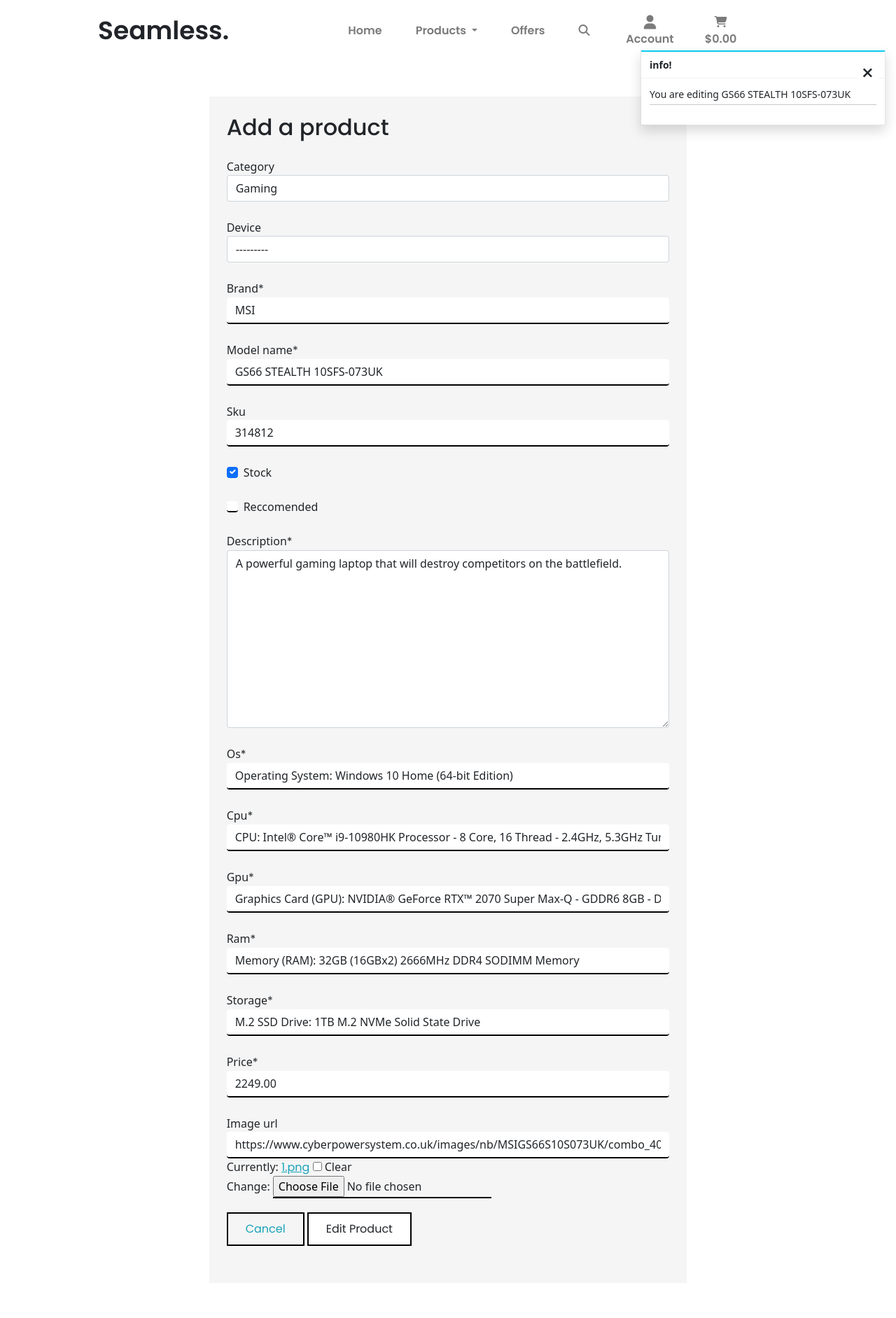
After one commit to Code-Institute-Submissions/full-stack-milestone-1, a Django app: page /products/edit/1/ in a window 1280 px wide. The commit adds this page. Shown: the whole page at 70% size. Run offline with Django 3.2, Linux system fonts and the light colour scheme; the visitor is signed in with stand-in values (Sample User, id 1); data comes from the database, SQL or seed files in the repository; data that the repository does not hold is empty; some libraries are stand-ins or nearby versions.

Commit message:
Edit functionality working

```diff
--- a/cart/templates/cart/cart.html
+++ b/cart/templates/cart/cart.html
@@ -4,7 +4,6 @@
 <div class="container">
     <div class="row cart-banner">
         <h2>Your cart</h2>
-        <a href="" class="btn btn-outline-white">CHECKOUT</a>
     </div>
 </div>
 
@@ -42,8 +41,7 @@
                                 <img class="img-fluid" src="{{ MEDIA_URL }}noimage.png" alt="{{ item.product.name }}">
                             {% endif %}
                                 <div class="ml-3 d-inline-block align-middle">
-                                    <h5 class="mb-0"> <a href="#"
-                                            class="text-dark d-inline-block align-middle">{{ item.product.model_name }}</a>
+                                    <h5 class="mb-0">{{ item.product.model_name }}
                                     </h5><span class="text-muted font-weight-normal font-italic d-block">Brand:
                                         {{ item.product.brand }}</span>
                                 </div>
@@ -74,6 +72,7 @@
                     {% endfor %}
                 </tbody>
             </table>
+                    <a href="{% url 'checkout' %}" class="btn btn-black-bold">CHECKOUT</a>
         </div>
         <!-- End -->
         {% else %}
--- a/checkout/templates/checkout/checkout.html
+++ b/checkout/templates/checkout/checkout.html
@@ -31,7 +31,7 @@
                 {% for item in cart_items %}
                 <div class="row">
                     <div class="col-2 mb-1">
-                        <a href="{% url 'product_single' item.product.model_name %}">
+                        <a href="{% url 'product_single' item.product.pk %}">
                             {% if item.product.image %}
                             <img class="w-100" src="{{ item.product.image.url }}" alt="{{ product.model_name }}">
                             {% else %}
--- a/checkout/views.py
+++ b/checkout/views.py
@@ -60,7 +60,7 @@
             order.save()
             for item_id, item_data in cart.items():
                 try:
-                    product = Product.objects.get(id=item_id)
+                    product = Product.objects.get(pk=item_id)
                     if isinstance(item_data, int):
                         order_line_item = OrderLineItem(
                             order=order,
--- /dev/null
+++ b/products/templates/products/edit_product.html
@@ -0,0 +1,29 @@
+{% extends "base.html" %}
+
+{% block content %}
+
+<div class="container">
+    <div class="row">
+        <div class="col-lg-8 col-md-12 allauth-col">
+            <div class="allauth-form-inner-content">
+                <h2>Add a product</h2>
+                <form method="POST" action="{% url 'edit_product' product.pk %}" class="form mb-2" enctype="multipart/form-data">
+                    {% csrf_token %}
+                    {% for field in form %}
+                        {% if field.name != 'image' %}
+                            {{ field | as_crispy_field }}
+                        {% else %}
+                            {{ field }}
+                        {% endif %}
+                    {% endfor %}
+                    <div class="text-right">
+                        <a class="btn btn-outline-black rounded-0" href="{% url 'products' %}">Cancel</a>
+                        <button class="btn btn-black rounded-0" type="submit">Edit Product</button>
+                    </div>
+                </form>
+            </div>
+        </div>
+    </div>
+</div>
+
+{% endblock %}
--- a/products/urls.py
+++ b/products/urls.py
@@ -5,6 +5,6 @@
 urlpatterns = [
     path('', views.all_products, name='products'),
     path('add/', views.add_product, name='add_product'),
-    path('<product_id>/', views.product_single, name='product_single'),
-
+    path('<int:product_id>/', views.product_single, name='product_single'),
+    path('edit/<int:product_id>/', views.edit_product, name='edit_product'),
 ]
--- a/products/views.py
+++ b/products/views.py
@@ -71,7 +71,7 @@
 
 def product_single(request, product_id):
     # Will open the single product page
-    product = get_object_or_404(Product, model_name=product_id)
+    product = get_object_or_404(Product, pk=product_id)
 
     form = ReviewForm()
     # displays and assigns review model / form
@@ -112,7 +112,7 @@
         if form.is_valid():
             product = form.save()
             messages.success(request, 'Successfully added product!')
-            return redirect(reverse('product_detail', args=[product.id]))
+            return redirect(reverse('product_single', args=[product.pk]))
         else:
             messages.error(request, 'Failed to add product. Please ensure the form is valid.')
     else:
@@ -124,3 +124,32 @@
     }
 
     return render(request, template, context)
+
+
+@login_required
+def edit_product(request, product_id):
+    """ Edit a product in the store """
+    if not request.user.is_superuser:
+        messages.error(request, 'Sorry, only store owners can do that.')
+        return redirect(reverse('home'))
+
+    product = get_object_or_404(Product, pk=product_id)
+    if request.method == 'POST':
+        form = ProductForm(request.POST, request.FILES, instance=product)
+        if form.is_valid():
+            form.save()
+            messages.success(request, 'Successfully updated product!')
+            return redirect(reverse('product_single', args=[product.pk]))
+        else:
+            messages.error(request, 'Failed to update product. Please ensure the form is valid.')
+    else:
+        form = ProductForm(instance=product)
+        messages.info(request, f'You are editing {product.model_name}')
+
+    template = 'products/edit_product.html'
+    context = {
+        'form': form,
+        'product': product,
+    }
+
+    return render(request, template, context)
```
Also changed, not shown: products/templates/products/products.html (+10 -2 lines), media/0900631B81E48245M.jpg (added), media/0900631B81E48245M_80LlCft.jpg (added), media/0900631B81E48245M_aJt1kou.jpg (added).
